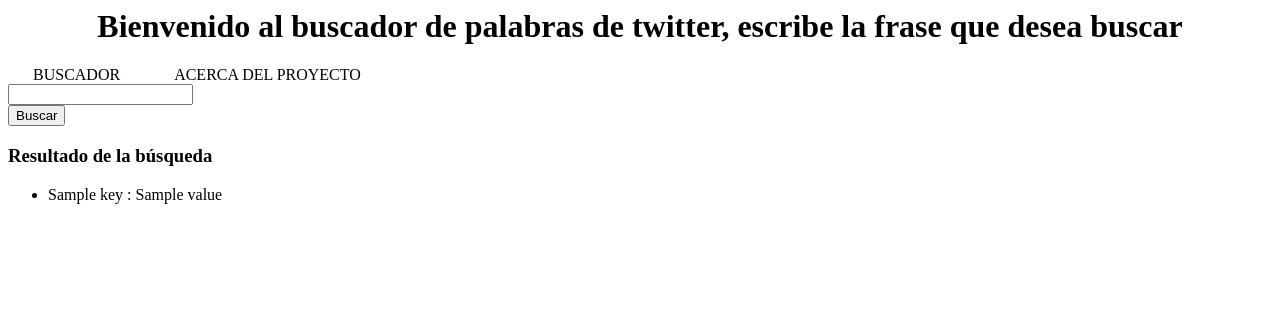
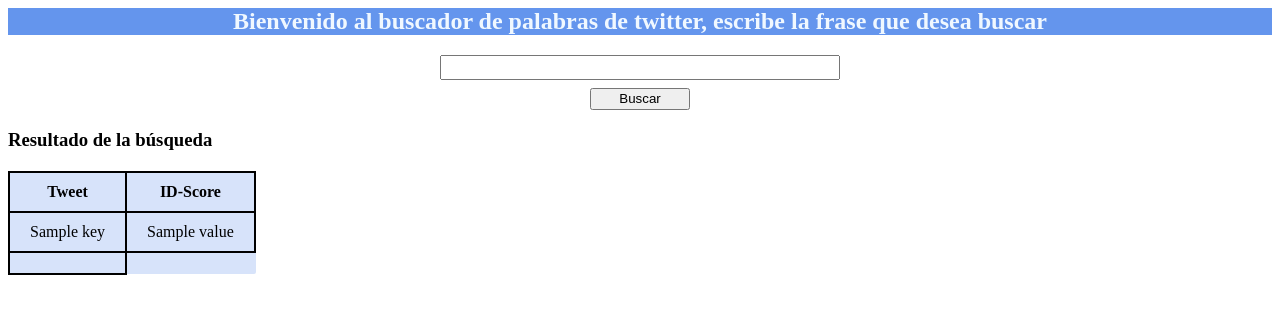
Before and after one commit to angelicasanchezbarreto/Proyecto2_Hito1_BD2, a Python web app: template front_end/templates/search.html in a window 1280 px wide. Shown: the top 314 px of the page. Run offline with Jinja, Linux system fonts and the light colour scheme; the template is opened without the code that fills it: most values are stand-ins (such as "Sample title", 1, 10 or a date in 2020).

Commit message:
Front-end design finished

```diff
--- a/front_end/templates/search.html
+++ b/front_end/templates/search.html
@@ -3,23 +3,51 @@
         <title>Search engine of words</title>
     </head>
     <body>
-    <h1>
+    <h2 style="background-color: cornflowerblue; color: aliceblue;">
     <center>
     Bienvenido al buscador de palabras de twitter, escribe la frase que desea buscar
     </center>
-    </h1>
-    {% include "bar.html" %}
+    </h2>
+    <!-- {% include "bar.html" %} -->
     <form action="/search/" method = "GET">
-         <input type = "text" name = "tweet"><br>
-         <input type = "submit" value = "Buscar">
+        <center>
+         <input type = "text" name = "tweet" style="width:400px; height: 25px; margin-bottom: 8;"><br>
+         <input type = "submit" value = "Buscar" style="width: 100px; height: 22;">
+        </center>
     </form>
     <h3>Resultado de la búsqueda</h3>
+    <style>
+        table{
+            margin-top: 20px;
+            border-collapse: collapse;
+            border-radius: 2px;
+            background-color: #d7e3fa;
+        }
+        td, th{
+            border: 2px solid black;
+            padding-left: 20px;
+            padding-right: 20px;
+            padding-top: 10px;
+            padding-bottom: 10px;
+        }
+    </style>
     <p>
-        <ul>
+        <table>
+            <tr>
+                <th>Tweet</th>
+                <th>ID-Score</th>
+            </tr>
             {% for key, value in Tweets.items %}
-            <li>{{ key }} : {{ value }}</li>
+            <tr>
+                    <td>{{ key }}</td>
+                    <td>{{ value }}</td>
+            </tr>
+            <tr>
+                <td></td>
+            </tr>
             {% endfor %}
-        </ul>
+        <tr></tr>
+        </table>
     </p>
     </body>
 </html>
```
